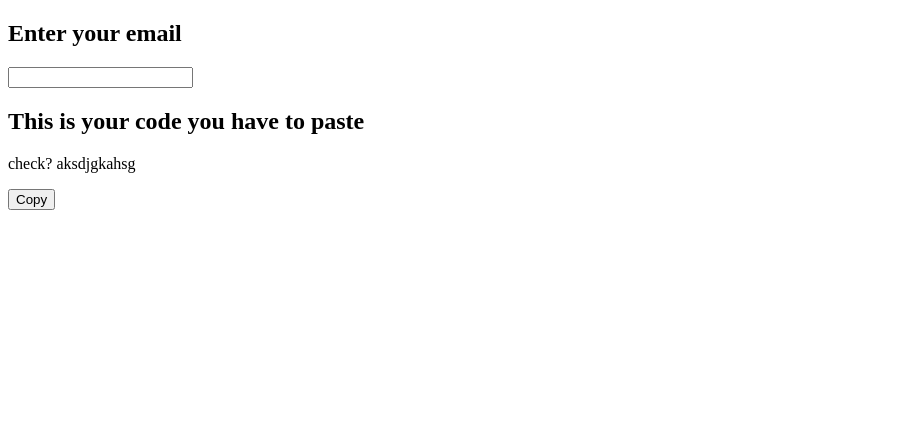
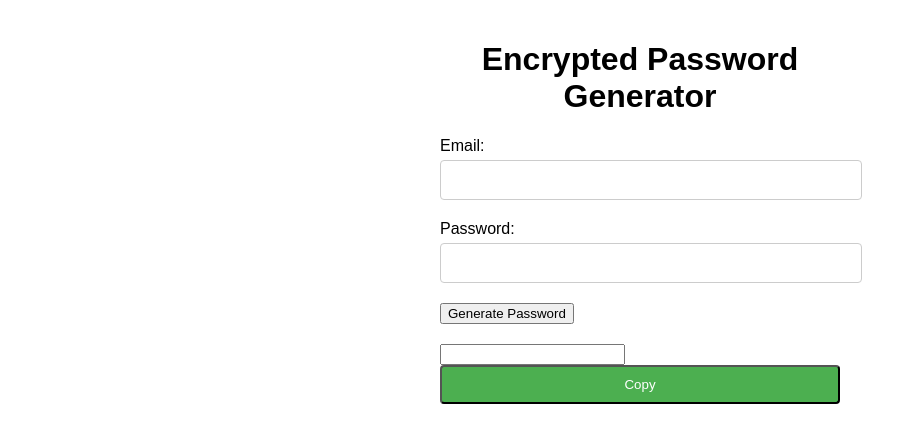
Before and after one commit to gauravsingh94/website-for-harkarit, a plain HTML site: page index.html in a window 1280 px wide. Shown: the whole page, without its empty margins (0-917 px from the left). Drawn offline with Linux system fonts and the light colour scheme.

Commit message:
2nd commit

```diff
--- a/css/style.css
+++ b/css/style.css
@@ -0,0 +1,44 @@
+body {
+    font-family: Arial, sans-serif;
+    margin: 0;
+    padding: 20px;
+}
+
+h1 {
+    text-align: center;
+}
+
+.container {
+    max-width: 400px;
+    margin: 0 auto;
+}
+
+.form-group {
+    margin-bottom: 20px;
+}
+
+label {
+    display: block;
+    margin-bottom: 5px;
+}
+
+input[type="email"],
+input[type="password"] {
+    width: 100%;
+    padding: 10px;
+    font-size: 16px;
+    border: 1px solid #ccc;
+    border-radius: 4px;
+}
+
+.copy-btn {
+    display: block;
+    width: 100%;
+    padding: 10px;
+    background-color: #4CAF50;
+    color: #fff;
+    text-align: center;
+    text-decoration: none;
+    border-radius: 4px;
+    cursor: pointer;
+}
--- a/index.html
+++ b/index.html
@@ -4,18 +4,29 @@
     <meta charset="UTF-8">
     <meta http-equiv="X-UA-Compatible" content="IE=edge">
     <meta name="viewport" content="width=device-width, initial-scale=1.0">
+    <link rel="stylesheet" href="./css/style.css">
     <title>Document</title>
 </head>
 <body>
-    <div class="email-input">
-        <h2>Enter your email</h2>
-    <input type="text">
-    </div>
-    <div class="output">
-        <h2>This is your code you have to paste</h2>
-        <p>check? aksdjgkahsg</p>
-        <button>Copy</button>
-    </div>
+    <div class="container">
+        <h1>Encrypted Password Generator</h1>
+        <form id="password-form">
+            <div class="form-group">
+                <label for="email">Email:</label>
+                <input type="email" id="email" name="email" required>
+            </div>
+            <div class="form-group">
+                <label for="password">Password:</label>
+                <input type="password" id="password" name="password" required>
+            </div>
+            <div class="form-group">
+                <button type="button" id="generate-btn">Generate Password</button>
+            </div>
+            <div class="form-group">
+                <input type="text" id="encrypted-password" readonly>
+                <button type="button" id="copy-btn" class="copy-btn">Copy</button>
+            </div>
+        </form>
     </div>
 
 </body>
```
